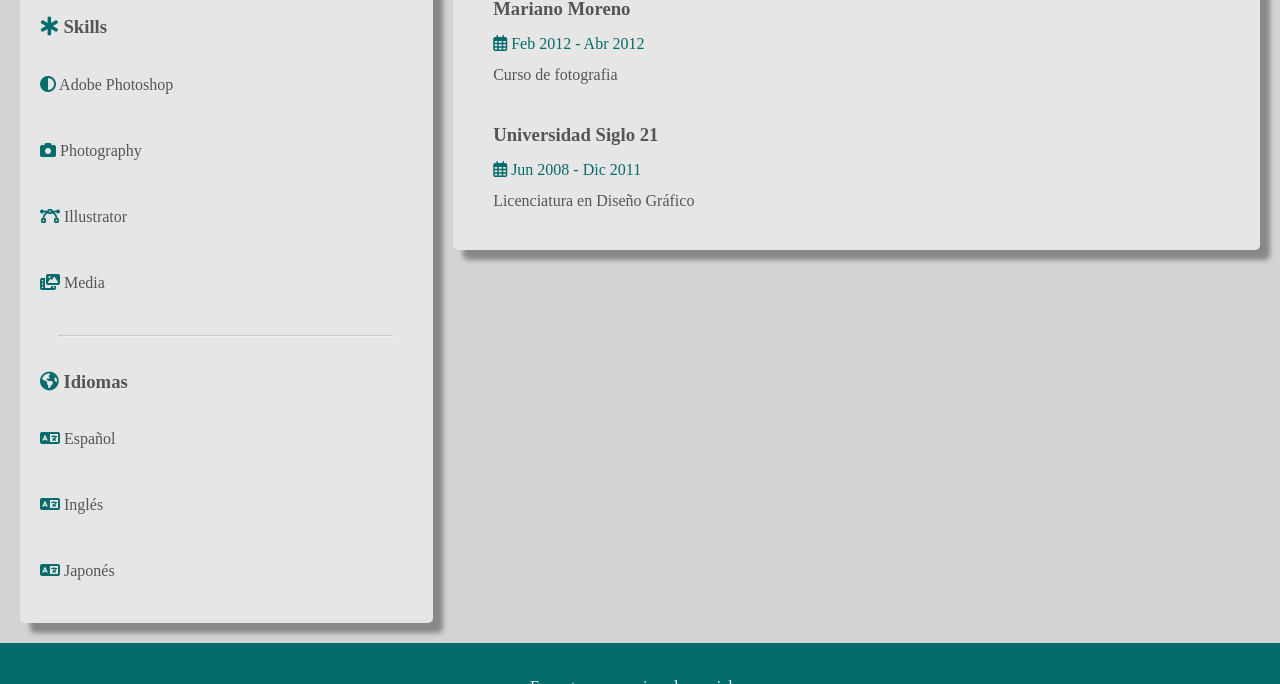
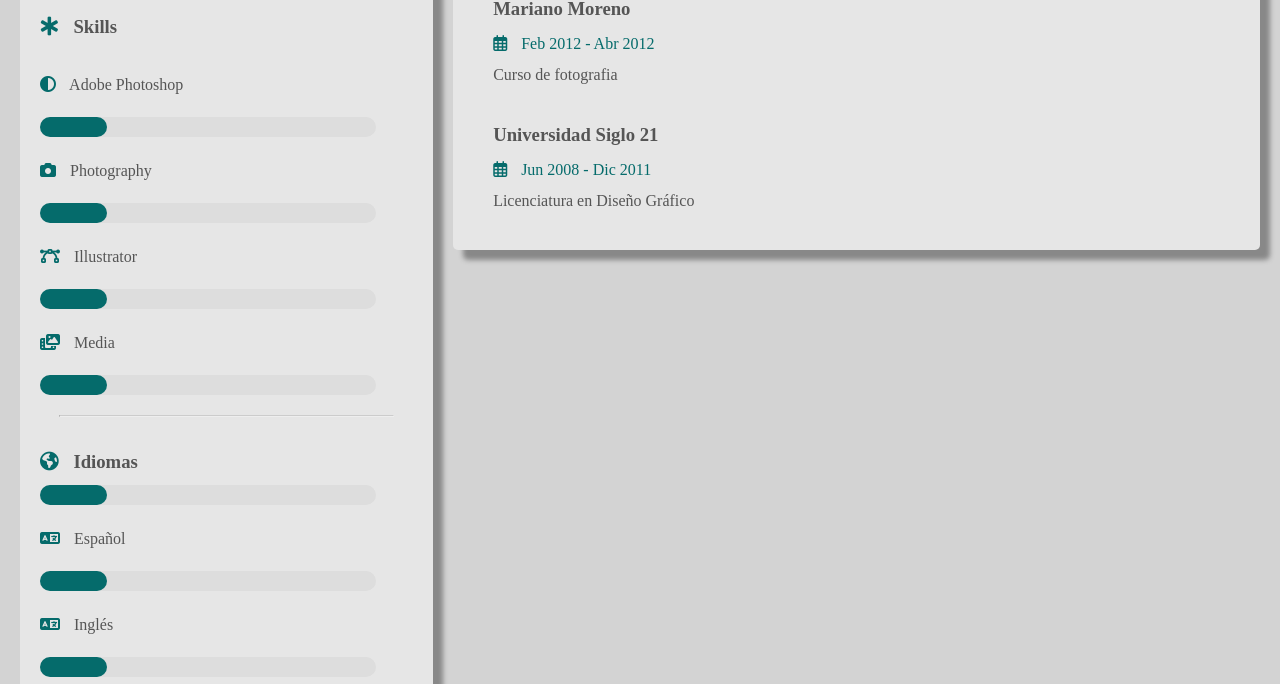
Before and after one commit to MarcosDanielM/Proyecto_final_integrador, a plain HTML site: page index.html in a window 1280 px wide. Shown: the part 930-1614 px from the top of the page. Drawn offline with Linux system fonts and the light colour scheme.

Commit message:
actualizacion de padding icons

```diff
--- a/index.html
+++ b/index.html
@@ -44,7 +44,7 @@
 
                     <h4>Sobre mi...</h4>
 
-                    <p>
+                    <p class="about">
                         Hola, soy Nicolas Leonardo Maldonado. Mi experiencia profesional en el área del diseño me ha
                         llevado a lugares inpensados. Con cada desafio, he logrado recopilar un nuevo aprendizaje permitiendome
                         mejorar mis habilidades y logrando que siga desarrollandome como persona. Lo que más me gusta del diseño
@@ -61,15 +61,27 @@
                 </h3>
                 <p class="data">
                     <i class="fa-solid fa-circle-half-stroke"></i> Adobe Photoshop
+                    <div class="progress-bar">
+                        <div class="progress"></div>
+                    </div>
                 </p>
                 <p class="data">
                     <i class="fa-solid fa-camera"></i> Photography
+                    <div class="progress-bar">
+                        <div class="progress"></div>
+                    </div>
                 </p>
                 <p class="data">
                     <i class="fa-solid fa-bezier-curve"></i> Illustrator
+                    <div class="progress-bar">
+                        <div class="progress"></div>
+                    </div>
                 </p>
                 <p class="data">
                     <i class="fa-solid fa-photo-film"></i> Media
+                    <div class="progress-bar">
+                        <div class="progress"></div>
+                    </div>
                 </p>
 
             </article>
@@ -79,15 +91,27 @@
             <article class="lenguaje">
                 <h3>
                     <i class="fa-solid fa-earth-americas"></i> Idiomas
+                    <div class="progress-bar">
+                        <div class="progress"></div>
+                    </div>
                 </h3>
                 <p class="data">
                     <i class="fa-solid fa-language"></i> Español
+                    <div class="progress-bar">
+                        <div class="progress"></div>
+                    </div>
                 </p>
                 <p class="data">
                     <i class="fa-solid fa-language"></i> Inglés
+                    <div class="progress-bar">
+                        <div class="progress"></div>
+                    </div>
                 </p>
                 <p class="data">
                     <i class="fa-solid fa-language"></i> Japonés
+                    <div class="progress-bar">
+                        <div class="progress"></div>
+                    </div>
                 </p>
             </article>
 
--- a/style.css
+++ b/style.css
@@ -27,6 +27,9 @@ i,.fecha {
 
 }
 
+.fa-solid, .fa-regular {
+    margin-right: 10px;
+}
 
 /*--------------------columna1-------------------*/
 .card1 {
@@ -54,6 +57,7 @@ i,.fecha {
     align-items: left;
     padding: 0px 0px 20px 20px;
     color: black;
+    border-radius: 5px 5px 0px 0px;
 }
 
 
@@ -73,7 +77,9 @@ h4 {
     padding: 10px 0px;
 }
 
-
+.about {
+    text-align: justify;
+}
 .datos_personales {
     margin: 20px 0px 0px 0px;
 }
@@ -104,6 +110,20 @@ h4 {
    color:aliceblue;
    padding: 5px;
 }
+
+.progress-bar {
+    width: 90%;
+    height: 20px;
+    background-color: #ddd;
+    border-radius: 30px;
+  }
+
+  .progress {
+    width: 20%;
+    height: 100%;
+    background-color: #056b6b;
+    border-radius: 30px;
+  }
 
 /*-------------------Footer------------------*/
 
```
